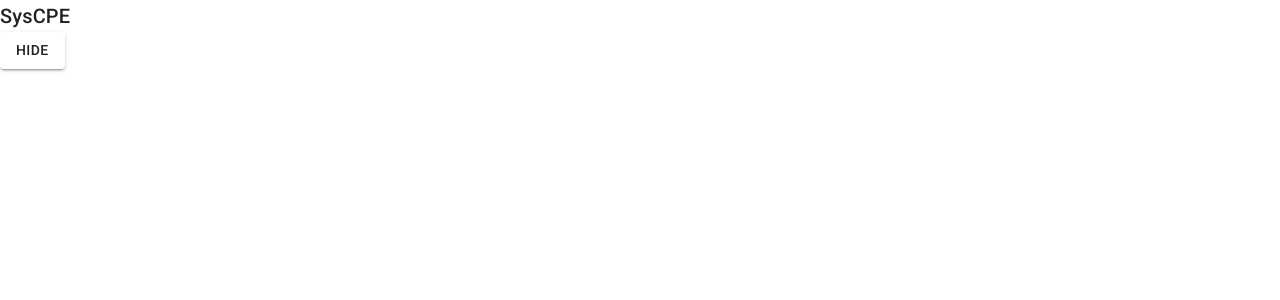
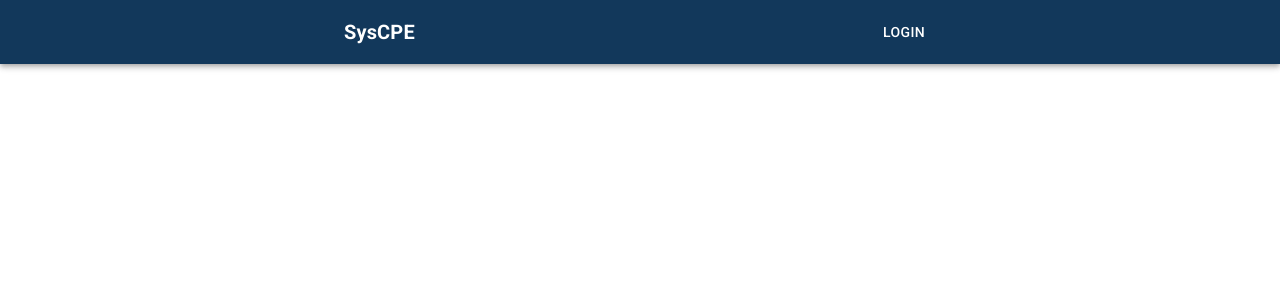
Before and after one commit to SysCPE/syscpe, a React (Create React App) app in the folder frontend/: page / in a window 1280 px wide. Shown: the top 300 px of the page. Built offline with nearby package versions, Linux system fonts and the light colour scheme.

Commit message:
Create app header

```diff
--- a/frontend/src/App.tsx
+++ b/frontend/src/App.tsx
@@ -1,22 +1,9 @@
-import { Button, Typography } from '@material-ui/core';
-import APP_NAME from 'config/app_name';
-import { useState } from 'react';
+import Header from 'components/Header';
 
 function App() {
-  const [hide, setHide] = useState(false);
-
   return (
     <div>
-      <div>{!hide && <Typography variant="h6">{APP_NAME}</Typography>}</div>
-      <div>
-        <Button
-          color="primary"
-          variant="contained"
-          onClick={() => setHide(true)}
-        >
-          Hide
-        </Button>
-      </div>
+      <Header></Header>
     </div>
   );
 }
--- /dev/null
+++ b/frontend/src/components/Header.tsx
@@ -0,0 +1,24 @@
+import { AppBar, Button, Grid, Toolbar, Typography } from '@material-ui/core';
+import { Box } from '@material-ui/system';
+import APP_NAME from 'config/app_name';
+
+const Header = () => {
+  return (
+    <Box sx={{ flexGrow: 1 }}>
+      <AppBar position="static" color="secondary">
+        <Grid container justifyContent="center">
+          <Grid item xs={12} sm={10} md={6}>
+            <Toolbar>
+              <Typography variant="h6" component="div" sx={{ flexGrow: 1 }}>
+                <b>{APP_NAME}</b>
+              </Typography>
+              <Button color="inherit">Login</Button>
+            </Toolbar>
+          </Grid>
+        </Grid>
+      </AppBar>
+    </Box>
+  );
+};
+
+export default Header;
```
Also changed, not shown: 2 other files (tests, documents, lock files or other folders).
